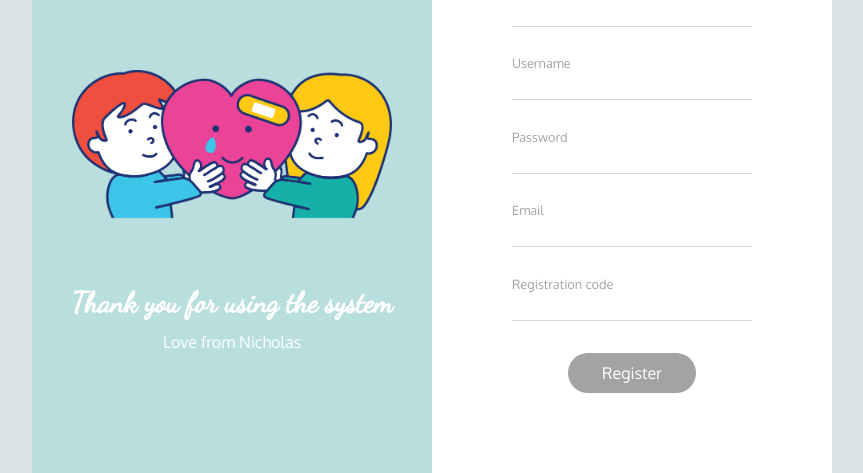
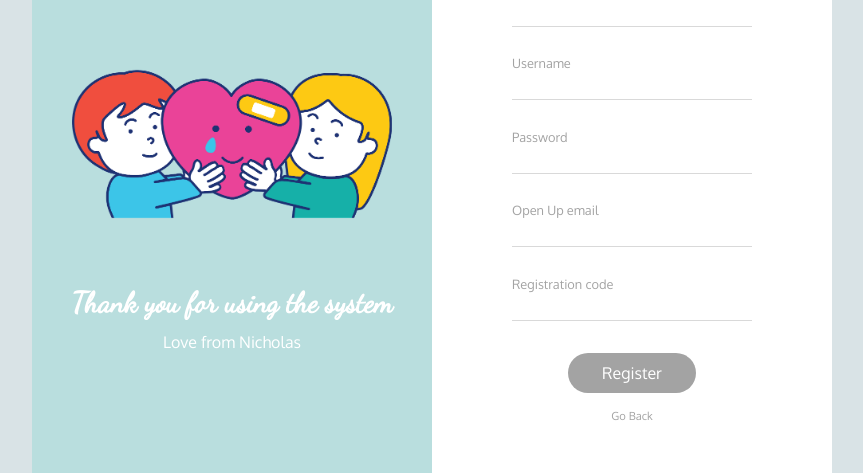
Before and after one commit to nicwongmk/volunteer-management-system, a Next.js app: page / in a window 1280 px wide. Both pictures are taken after a click on the link "Register". Shown: the part 240-713 px from the top of the page, without its empty margins (208-1071 px from the left). Built offline with nearby package versions, Linux system fonts and the light colour scheme.

Commit message:
Finish the SignUp system

```diff
--- a/components/UI/button/mainButton.tsx
+++ b/components/UI/button/mainButton.tsx
@@ -2,7 +2,7 @@ import styles from '../../../styles/components/UI/button.module.css';
 
 const MainButton = (props: any) => {
     return (
-        <button className={ `${styles.mainButton} ${props.className}` } onClick={ props.onClick }>
+        <button type="submit" className={ `${styles.mainButton} ${props.className}` } onClick={ props.onClick }>
             { props.children }
         </button>
     );
--- /dev/null
+++ b/components/UI/button/submitButton.tsx
@@ -0,0 +1,9 @@
+import styles from '../../../styles/components/UI/button.module.css';
+
+const SubmitButton = (props: any) => {
+    return (
+        <input type="submit" className={ `${styles.submitButton} ${props.className}` } onClick={ props.onClick } value={ props.value }/>
+    );
+};
+
+export default SubmitButton;
--- a/components/main/SignUpPage.tsx
+++ b/components/main/SignUpPage.tsx
@@ -1,23 +1,51 @@
+import { SetStateAction, useState } from "react";
+import axios from "axios";
 import SimpleInput from "../UI/input/simpleInput";
-import MainButton from "../UI/button/mainButton";
+import SubmitButton from "../UI/button/submitButton";
+import RegisteredPage from "./registeredPage";
 import styles from "../../styles/components/main/welcomePage.module.css";
 
-const SignUpPage = () => {
+
+const SignUpPage = ({ loginPageHandler }: any) => {
+    const [fullName, setFullName] = useState("");
+    const [username, setUserName] = useState("");
+    const [password, setPassword] = useState("");
+    const [email, setEmail] = useState("");
+    const [registrationCode, setRegistrationCode] = useState("");
+    const [registered, setRegistered] = useState(false);
+
+    const onSubmitHandler = (event: any) => {
+        event.preventDefault();
+        const registered = {
+            fullName: fullName,
+            username: username,
+            password: password,
+            email: email,
+            registrationCode: registrationCode
+        };
+        axios.post("http://localhost:4000/signup", registered)
+            .then(res => res.data.registered === true ? setRegistered(true) : console.log("no"));
+    };
+
     return (
-        <div className={ styles.signUpContainer }>
-            <h2>Welcome to Open Up</h2>
-            <p className={ styles.inputTag }>Full name</p>
-            <SimpleInput type={ "" } value={undefined} onChange={undefined} />
-            <p className={ styles.inputTag }>Username</p>
-            <SimpleInput type={ "" } value={undefined} onChange={undefined} />
-            <p className={ styles.inputTag }>Password</p>
-            <SimpleInput type={ "password" } value={undefined} onChange={undefined} />
-            <p className={ styles.inputTag }>Email</p>
-            <SimpleInput type={ "email" } value={undefined} onChange={undefined} />
-            <p className={ styles.inputTag }>Registration code</p>
-            <SimpleInput type={ "password" } value={undefined} onChange={undefined} />
-            <MainButton className={ styles.button }>Register</MainButton>
-        </div>
+        <>
+            { registered && <RegisteredPage loginPageHandler={ loginPageHandler }/>}
+            { !registered && <form className={ styles.signUpContainer } onSubmit={ onSubmitHandler }>
+                <h2>Welcome to Open Up</h2>
+                <p className={ styles.inputTag }>Full name</p>
+                <SimpleInput type={ "" } value={ fullName } onChange={ (event: { target: { value: SetStateAction<string>; }; }) => setFullName(event.target.value) } />
+                <p className={ styles.inputTag }>Username</p>
+                <SimpleInput type={ "" } value={ username } onChange={ (event: { target: { value: SetStateAction<string>; }; }) => setUserName(event.target.value) } />
+                <p className={ styles.inputTag }>Password</p>
+                <SimpleInput type={ "password" } value={ password } onChange={ (event: { target: { value: SetStateAction<string>; }; }) => setPassword(event.target.value) } />
+                <p className={ styles.inputTag }>Open Up email</p>
+                <SimpleInput type={ "email" } value={ email } onChange={ (event: { target: { value: SetStateAction<string>; }; }) => setEmail(event.target.value) } />
+                <p className={ styles.inputTag }>Registration code</p>
+                <SimpleInput type={ "password" } value={ registrationCode } onChange={ (event: { target: { value: SetStateAction<string>; }; }) => setRegistrationCode(event.target.value) } />
+                <SubmitButton className={ styles.button } value="Register" />
+                <a onClick={ loginPageHandler }>Go Back</a>
+            </form> }
+        </>
     );
 };
 
--- a/components/main/loginPage.tsx
+++ b/components/main/loginPage.tsx
@@ -1,20 +1,29 @@
+import { SetStateAction, useState } from "react";
+import axios from "axios";
 import logo from "../UI/logo/logo.png";
 import SimpleInput from "../UI/input/simpleInput";
-import MainButton from "../UI/button/mainButton";
 import styles from "../../styles/components/main/welcomePage.module.css";
+import SubmitButton from "../UI/button/submitButton";
 
 const LoginPage = ({ signUpPageHandler }: any) => {
+    const [username, setUsername] = useState("");
+    const [password, setPassword] = useState("");
+
+    const onSubmitHandler = (event: any) => {
+        event.preventDefault();
+    }
+
     return (
-        <div className={ styles.loginContainer }>
+        <form className={ styles.loginContainer } onSubmit={ onSubmitHandler }>
             <img src={ logo.src } />
             <h2>Welcome to the <br /> Volunteer Management System</h2>
-            <p className={ styles.inputTag }>Login name</p>
-            <SimpleInput type={ "" } value={undefined} onChange={undefined} />
+            <p className={ styles.inputTag }>Username</p>
+            <SimpleInput type={ "" } value={ username } onChange={ (event: { target: { value: SetStateAction<string>; }; }) => setUsername(event.target.value) } />
             <p className={ styles.inputTag }>Password</p>
-            <SimpleInput type={ "password" } value={undefined} onChange={undefined} />
-            <MainButton className={ styles.button }>Login</MainButton>
+            <SimpleInput type={ "password" } value={ password } onChange={ (event: { target: { value: SetStateAction<string>; }; }) => setPassword(event.target.value) } />
+            <SubmitButton className={ styles.button } value="Login" />
             <a onClick={ signUpPageHandler }>Register</a>
-        </div>
+        </form>
     );
 };
 
--- /dev/null
+++ b/components/main/registeredPage.tsx
@@ -0,0 +1,16 @@
+import logo from "../UI/logo/logo.png";
+import styles from "../../styles/components/main/welcomePage.module.css";
+import MainButton from "../UI/button/mainButton";
+
+const RegisteredPage = ({ loginPageHandler }: any) => {
+    return (
+        <div className={ styles.registeredContainer }>
+            <img src={ logo.src } />
+            <h2>You have registered successfully</h2>
+            <p>Welcome</p>
+            <MainButton onClick={ loginPageHandler }>Login Now</MainButton>
+        </div>
+    );
+};
+
+export default RegisteredPage;
--- a/components/main/welcomePage.tsx
+++ b/components/main/welcomePage.tsx
@@ -1,12 +1,12 @@
 import { useState } from "react";
 import Modal from "../UI/modal/modal";
 import LoginPage from "./loginPage";
+import SignUpPage from "./signUpPage";
 import loginLogo from "../UI/logo/loginLogo.png";
 import styles from "../../styles/components/main/welcomePage.module.css";
-import SignUpPage from "./SignUpPage";
 
 const WelcomePage = () => {
-    const [pageContent, setPageContext] = useState("login")
+    const [pageContent, setPageContent] = useState("login")
 
     return (
         <Modal className={ styles.welcomePage } closeModal={undefined}>
@@ -15,8 +15,8 @@ const WelcomePage = () => {
                 <h2>Thank you for using the system</h2>
                 <p>Love from Nicholas</p>
             </div>
-            { (pageContent === "login") && <LoginPage signUpPageHandler={ () => setPageContext("signUp") }/>}
-            { (pageContent === "signUp") && <SignUpPage />}
+            { (pageContent === "login") && <LoginPage signUpPageHandler={ () => setPageContent("signUp") }/>}
+            { (pageContent === "signUp") && <SignUpPage loginPageHandler={ () => setPageContent("login") }/>}
         </Modal>
     );
 };
--- a/package.json
+++ b/package.json
@@ -9,6 +9,7 @@
     "lint": "next lint"
   },
   "dependencies": {
+    "axios": "^0.27.2",
     "next": "12.2.2",
     "react": "18.2.0",
     "react-dom": "18.2.0"
--- a/styles/components/UI/button.module.css
+++ b/styles/components/UI/button.module.css
@@ -1,9 +1,32 @@
+.submitButton {
+    display: flex;
+    justify-content: center;
+    align-items: center;
+    cursor: pointer;
+    margin: 0;
+    border: none;
+    border-radius: 25px;
+    font: inherit;
+    font-size: 1.5rem;
+    background-color: rgb(163, 163, 163);
+    color: white;
+    transition: .3s;
+}
+
+.submitButton:hover {
+    background-color: rgb(99, 99, 99);
+}
+
+.submitButton:active {
+    background-color: rgb(67, 67, 67);
+    transition: 0s;
+}
+
 .mainButton {
     display: flex;
     justify-content: center;
     align-items: center;
     cursor: pointer;
-    padding: 0.75rem 3rem;
     margin: 0;
     border: none;
     border-radius: 25px;
--- a/styles/components/UI/modal.module.css
+++ b/styles/components/UI/modal.module.css
@@ -22,16 +22,4 @@
     font: inherit;
     z-index: 20;
     overflow: hidden;
-    animation: slide-down 300ms ease-out forwards;
 }
-
-@keyframes slide-down {
-    from {
-      opacity: 0;
-      transform: translateY(-3rem);
-    }
-    to {
-      opacity: 1;
-      transform: translateY(0);
-    }
-  }
--- a/styles/components/main/welcomePage.module.css
+++ b/styles/components/main/welcomePage.module.css
@@ -20,6 +20,7 @@
 .leftContainer > img {
     margin: auto;
     width: 20rem;
+    animation: slide-down 1000ms ease-out forwards;
 }
 
 .leftContainer > h2 {
@@ -28,12 +29,18 @@
     bottom: 10rem;
     margin: 0;
     font-size: 1.8rem;
+    color: transparent;
+    animation: slide-up 1000ms ease-out forwards;
+    animation-delay: 500ms;
 }
 
 .leftContainer > p {
     position: absolute;
     bottom: 8rem;
     margin: 0;
+    color: transparent;
+    animation: slide-up 1000ms ease-out forwards;
+    animation-delay: 800ms;
 }
 
 .loginContainer {
@@ -135,3 +142,89 @@
     font-weight: 400;
     text-align: center;
 }
+
+.signUpContainer > a {
+    position: absolute;
+    top: 32.5rem;
+    left: 0;
+    right: 0;
+    margin-left: auto;
+    margin-right: auto;
+    width: 4rem;
+    color: rgb(163, 163, 163);
+    font-size: 0.7rem;
+    font-weight: 200;
+    text-align: center;
+    cursor: pointer;
+}
+
+.welcomePage a:hover {
+    font-weight: bold;
+}
+
+.registeredContainer {
+    position: relative;
+    display: flex;
+    justify-content: center;
+}
+
+.registeredContainer > img {
+    position: absolute;
+    width: 5rem;
+    top: 4rem;
+    left: 0;
+    right: 0;
+    margin: auto;
+}
+
+.registeredContainer > h2 {
+    position: absolute;
+    top: 18rem;
+    color: rgb(163, 163, 163);
+    font-size: 1rem;
+    font-weight: 400;
+}
+
+.registeredContainer > p {
+    position: absolute;
+    top: 10rem;
+    color: rgb(163, 163, 163);
+    font-family: 'Dancing Script', cursive;
+    font-size: 4rem;
+    font-weight: 400;
+}
+
+.registeredContainer > button {
+    position: absolute;
+    width: 8rem;
+    height: 2.5rem;
+    top: 28rem;
+    left: 0;
+    right: 0;
+    margin-left: auto;
+    margin-right: auto;
+    font-size: 1rem;
+}
+
+@keyframes slide-down {
+    from {
+      opacity: 0;
+      transform: translateY(-3rem);
+    }
+    to {
+      opacity: 1;
+      transform: translateY(0);
+    }
+}
+
+@keyframes slide-up {
+    from {
+      opacity: 0;
+      transform: translateY(2rem);
+    }
+    to {
+      opacity: 1;
+      transform: translateY(0);
+      color: white;
+    }
+}
--- a/tsconfig.json
+++ b/tsconfig.json
@@ -15,6 +15,4 @@
     "jsx": "preserve",
     "incremental": true
   },
-  "include": ["next-env.d.ts", "**/*.ts", "**/*.tsx"],
-  "exclude": ["node_modules"]
 }
```
Also changed, not shown: 1 other file (tests, documents, lock files or other folders).
